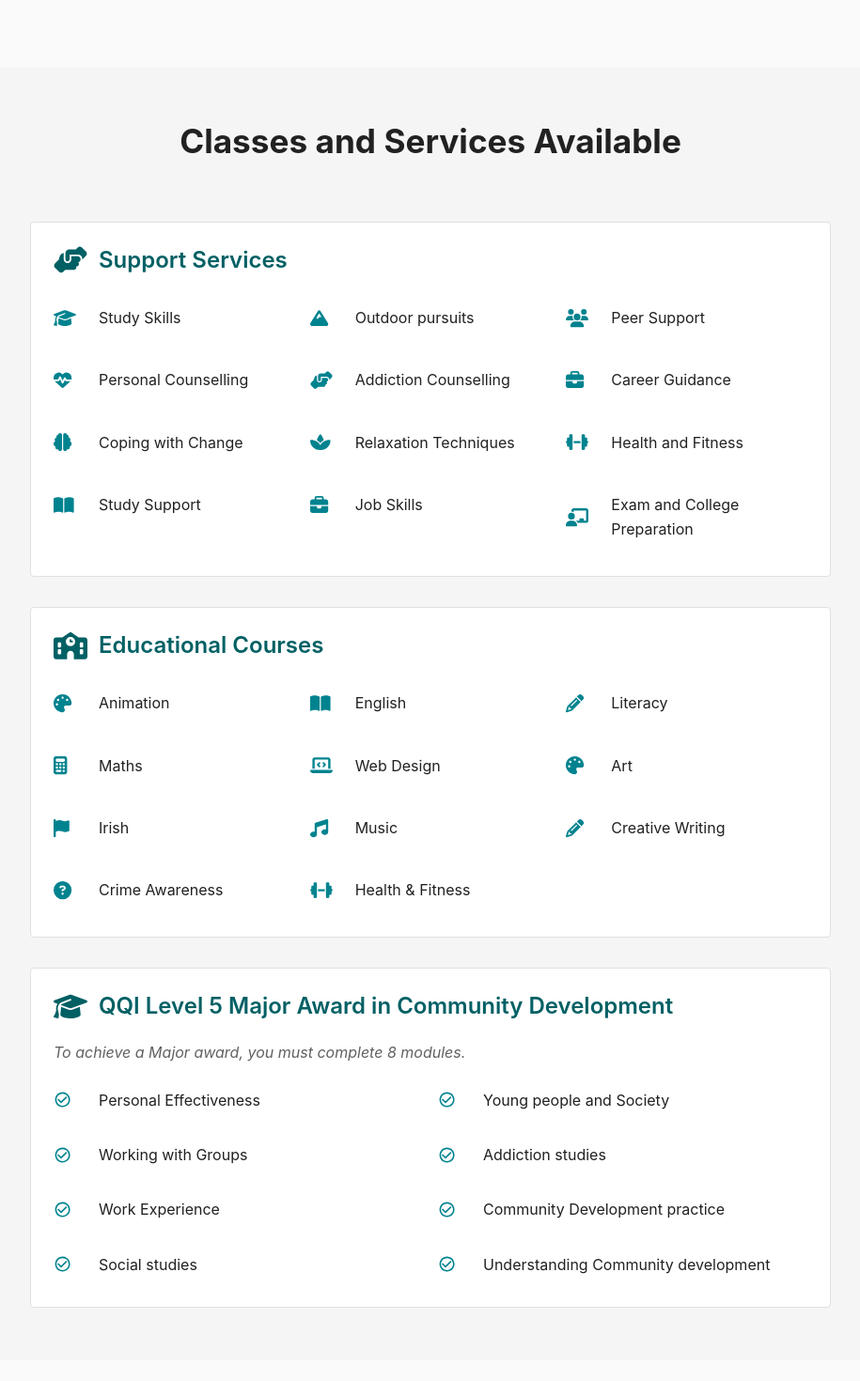
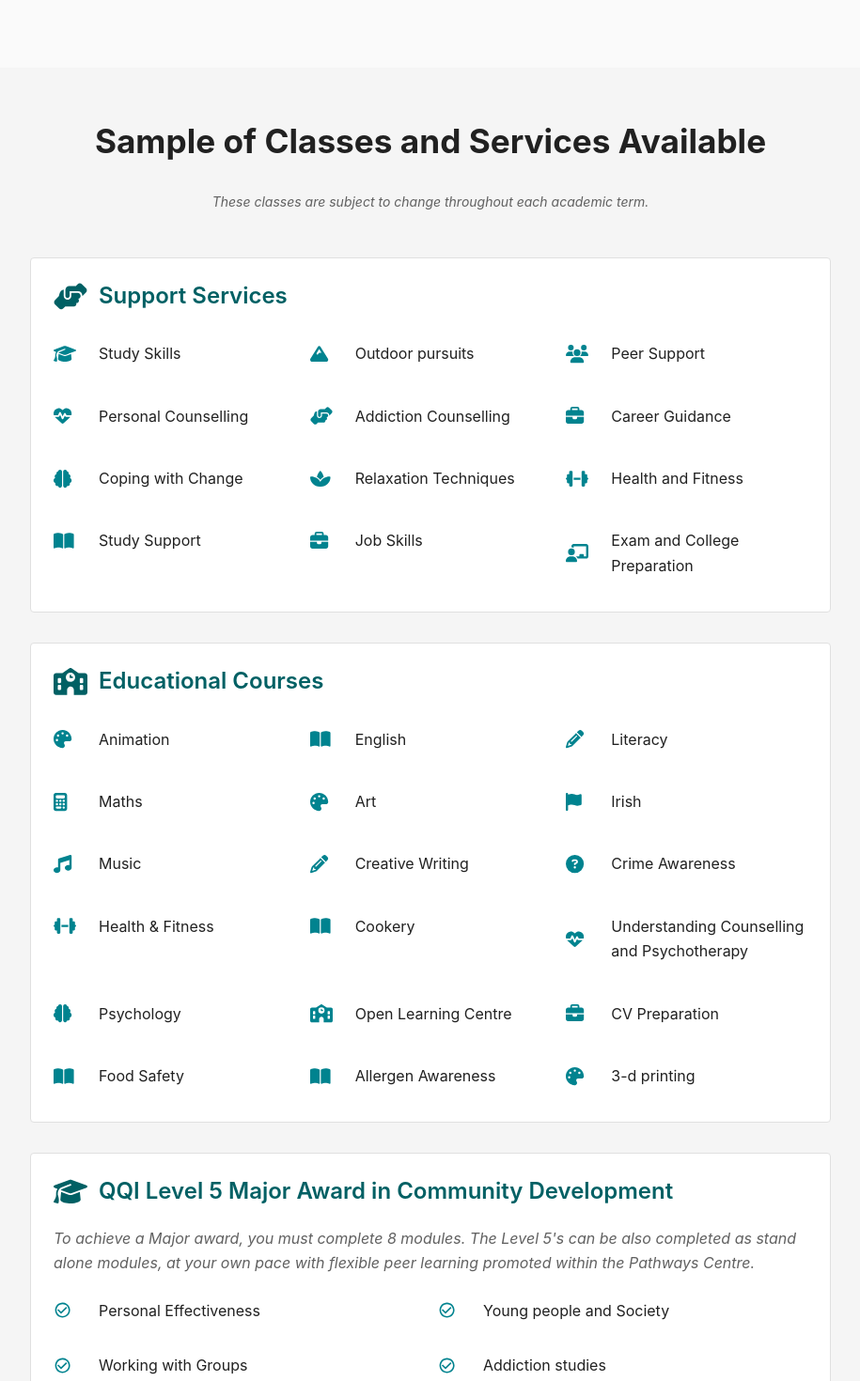
Before and after one commit to akellaluvlace/pathways, a React (Create React App) app: page / in a window 1280 px wide. Shown: the part 1800-3270 px from the top of the page at 94% size, without its empty margins (182-1097 px from the left). Built offline with nearby package versions, Linux system fonts and the light colour scheme.

Commit message:
feat: Update Pathways homepage content and add QQI sponsor

```diff
--- a/public/index.html
+++ b/public/index.html
@@ -15,7 +15,6 @@
       manifest.json provides metadata used when your web app is installed on a
       user's mobile device or desktop. See https://developers.google.com/web/fundamentals/web-app-manifest/
     -->
-    <link rel="manifest" href="%PUBLIC_URL%/manifest.json" />
     <title>Pathways Centre - Supporting Futures</title>
   </head>
   <body>
--- a/src/pages/Home.js
+++ b/src/pages/Home.js
@@ -60,7 +60,7 @@ export const sectionTitlesForNav = [
 
 const allDisplayTitles = {
     "About Us": "About Us", "Our Mission": "Our Mission",
-    "Our Core Services": "Our Core Services", "Classes & Services": "Classes and Services Available",
+    "Our Core Services": "Our Core Services", "Classes & Services": "Sample of Classes and Services Available",
     "Who We Welcome": "Who We Welcome", "Referral Process": "Referral Process (For Individuals in Prison)",
     "Contact Us": "Contact Us", "Testimonials": "What People Say About Pathways",
     "Our Sponsors": "Sponsored By"
@@ -97,6 +97,12 @@ const sponsorLogosData = [
         tooltipText: 'The City of Dublin Education and Training Board (CDETB) is the state education and training authority for Dublin city, providing a wide range of educational services. The Pathways Centre is one of its initiatives.',
         websiteUrl: 'https://www.cityofdublinetb.ie/'
     },
+    {
+        src: 'https://res.cloudinary.com/dsa31toc5/image/upload/v1749721461/qqi_provider_2025_vrfwry.png',
+        alt: 'QQI - Quality and Qualifications Ireland',
+        tooltipText: "QQI (Quality and Qualifications Ireland) is the state agency responsible for promoting the quality, integrity and reputation of Ireland's further and higher education system. [3, 10]",
+        websiteUrl: 'https://www.qqi.ie/what-we-do/the-qualifications-system/national-framework-of-qualifications'
+    }
 ];
 
 
@@ -118,10 +124,13 @@ const supportServicesData = [
 const educationalCoursesData = [
     { text: "Animation", icon: faPalette }, { text: "English", icon: faBookOpen },
     { text: "Literacy", icon: faPencilAlt }, { text: "Maths", icon: faCalculator },
-    { text: "Web Design", icon: faLaptopCode }, { text: "Art", icon: faPalette },
-    { text: "Irish", icon: faFlag }, { text: "Music", icon: faMusic },
-    { text: "Creative Writing", icon: faPencilAlt }, { text: "Crime Awareness", icon: faQuestionCircle },
-    { text: "Health & Fitness", icon: faDumbbell },
+    { text: "Art", icon: faPalette }, { text: "Irish", icon: faFlag },
+    { text: "Music", icon: faMusic }, { text: "Creative Writing", icon: faPencilAlt },
+    { text: "Crime Awareness", icon: faQuestionCircle }, { text: "Health & Fitness", icon: faDumbbell },
+    { text: "Cookery", icon: faBookOpen }, { text: "Understanding Counselling and Psychotherapy", icon: faHeartbeat },
+    { text: "Psychology", icon: faBrain }, { text: "Open Learning Centre", icon: faSchool },
+    { text: "CV Preparation", icon: faBriefcase }, { text: "Food Safety", icon: faBookOpen },
+    { text: "Allergen Awareness", icon: faBookOpen }, { text: "3-d printing", icon: faPalette }
 ];
 
 // Data for QQI Level 5 Major Award in Community Development modules
@@ -208,7 +217,7 @@ function Home() {
     {
         title: "QQI Level 5 Major Award in Community Development",
         icon: faGraduationCap, // Using faGraduationCap for the award
-        description: "To achieve a Major award, you must complete 8 modules.",
+        description: "To achieve a Major award, you must complete 8 modules. The Level 5's can be also completed as stand alone modules, at your own pace with flexible peer learning promoted within the Pathways Centre.",
         data: qqiLevel5ModulesData,
         isSpecialCard: true, // Flag to indicate special rendering for module list
         itemLayout: { xs: 12, sm: 6 } // Modules list items: 1 col on xs, 2 cols on sm and up
@@ -270,6 +279,9 @@ function Home() {
         <Box component="section" id={createSafeId(orderedSectionKeys[3])} sx={getSectionStyle(3)}>
             <Container maxWidth="md">
                 <Typography variant="h2" component="h2">{allDisplayTitles[orderedSectionKeys[3]]}</Typography>
+                <Typography variant="body2" sx={{ textAlign: 'center', mt: 1, fontStyle: 'italic', color: 'text.secondary' }}>
+                    These classes are subject to change throughout each academic term.
+                </Typography>
                 <Grid container spacing={4} sx={{ mt: 2 }} alignItems="stretch">
                     {serviceCategories.map(category => (
                         <Grid item xs={12} key={category.title}> {/* Each card takes full width and stacks vertically */}
```
